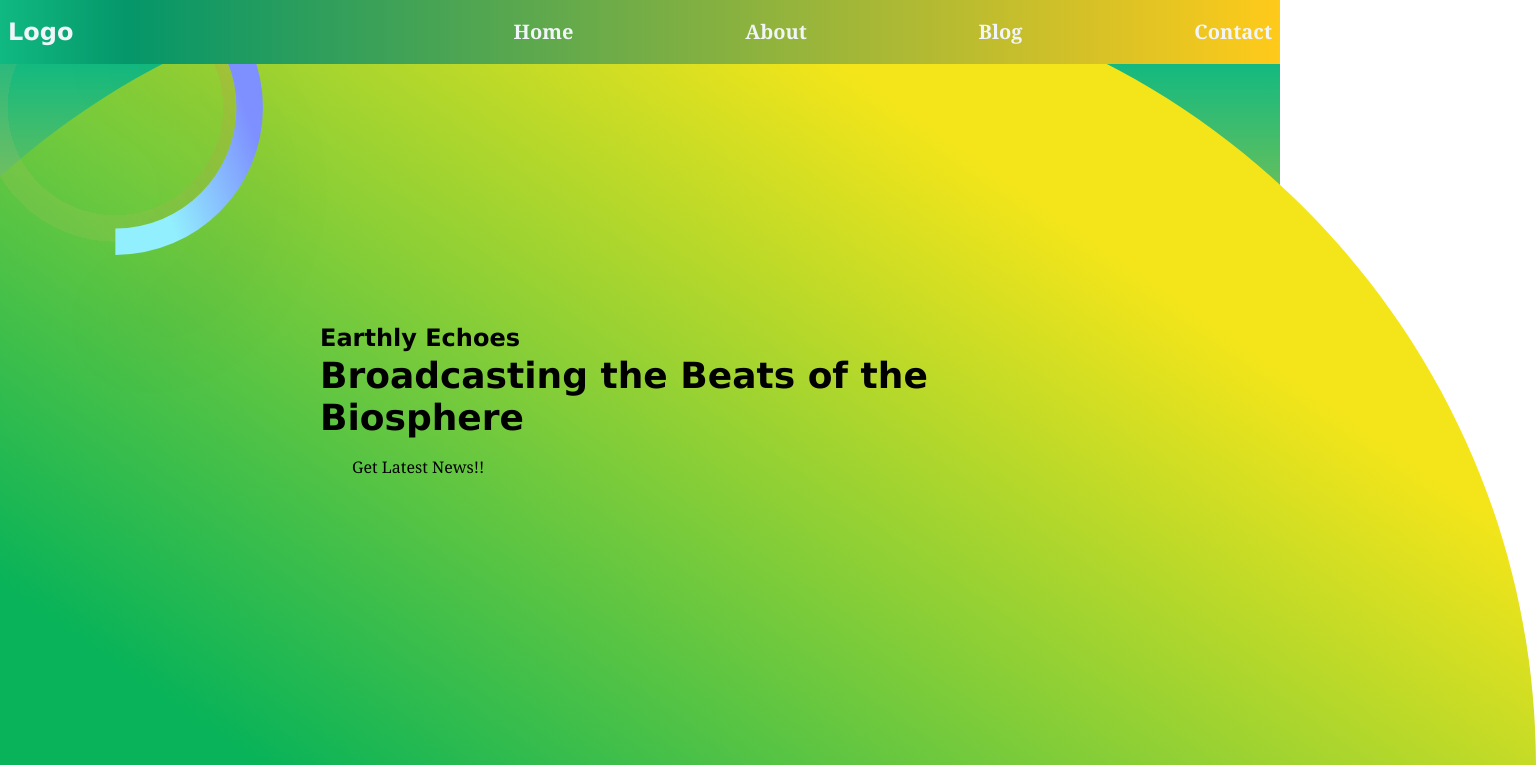
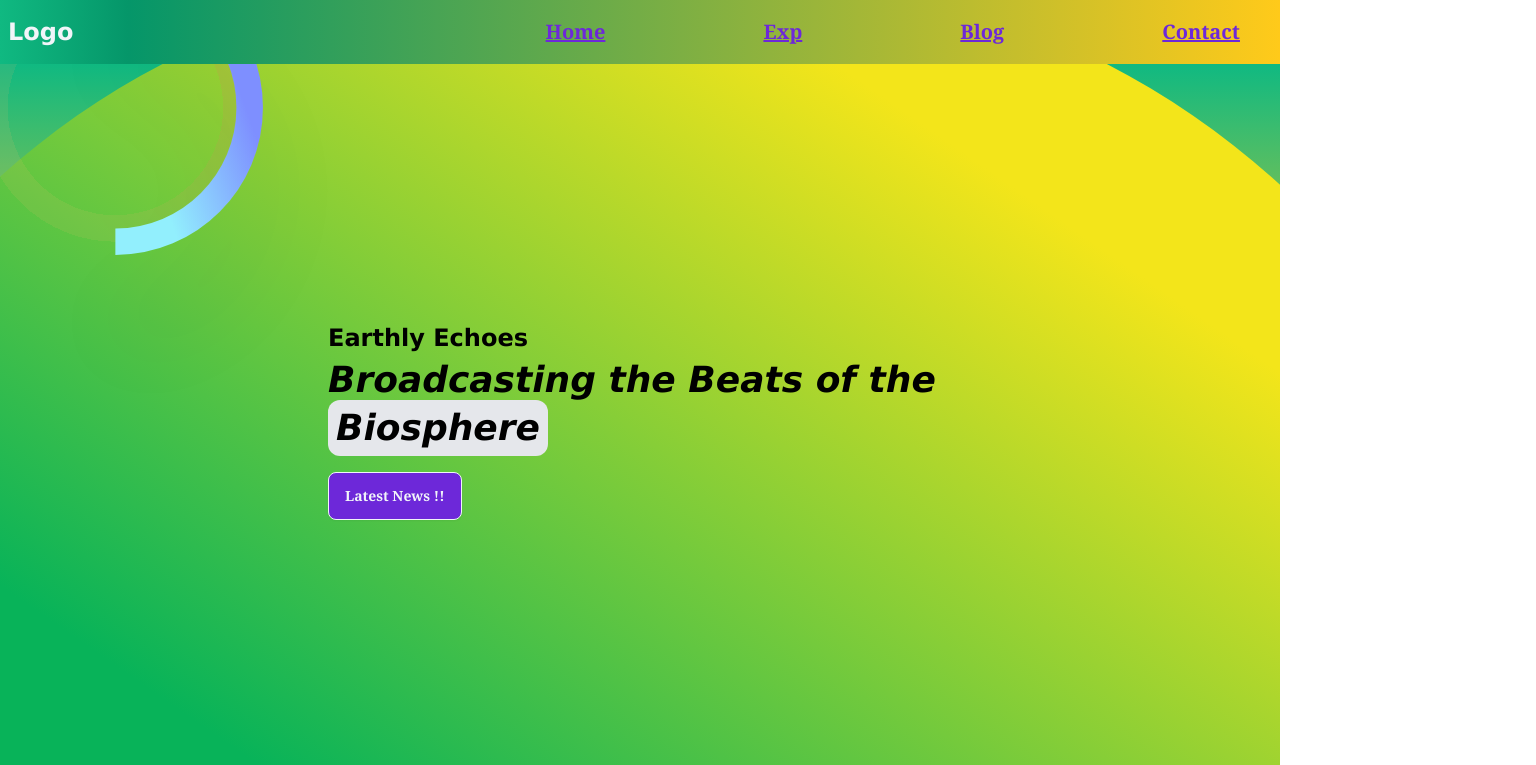
Before and after one commit to PlanetCrisisInfo/frontend, a Next.js app: page / in a window 1280 px wide. Shown: the top 765 px of the page, 1536 px wide, since content can reach past the window. Built offline with nearby package versions, Linux system fonts and the light colour scheme.

Commit message:
daisyUI added with prefix and more refinement

```diff
--- a/package.json
+++ b/package.json
@@ -24,6 +24,7 @@
     "@types/react": "^18",
     "@types/react-dom": "^18",
     "autoprefixer": "^10.4.16",
+    "daisyui": "^4.4.24",
     "eslint": "^8",
     "eslint-config-next": "14.0.4",
     "postcss": "^8.4.32",
--- a/src/app/globals.scss
+++ b/src/app/globals.scss
@@ -76,11 +76,11 @@
     }
 
     &.btn {
-      @apply bg-yellow-600  text-slate-100 hover:bg-yellow-500;
+      @apply bg-yellow-300  text-slate-100 hover:bg-yellow-400;
     }
 
     &.link {
-      @apply text-yellow-600 flex items-center gap-2 py-4 transition-colors duration-300 hover:text-yellow-500  focus:outline-none focus-visible:outline-none lg:px-8 underline;
+      @apply text-yellow-300 flex items-center gap-2 py-4 transition-colors duration-300 hover:text-yellow-400  focus:outline-none focus-visible:outline-none lg:px-8 underline;
     }
 
     &.link-active {
--- a/src/components/common/header/Navbar/Nav.tsx
+++ b/src/components/common/header/Navbar/Nav.tsx
@@ -1,4 +1,6 @@
 "use client"
+
+import Link from "next/link"
 
 import useCurrentUrl from "@/hooks/useCurrentUrl"
 
@@ -21,10 +23,18 @@ function Nav() {
       <div className="min-h-[8vh]  container flex justify-between items-center text-xl relative z-40 ">
         <h2 className="min-w-[20%] cursor-pointer">Logo</h2>
         <ul className="flex justify-between min-w-[60%] cursor-pointer">
-          <li>Home</li>
-          <li>About</li>
-          <li>Blog</li>
-          <li className="">Contact</li>
+          <li className={`${theme} link`}>
+            <Link href="/">Home</Link>
+          </li>
+          <li className={`${theme} link`}>
+            <Link href="/exp">Exp</Link>
+          </li>
+          <li className={`${theme} link`}>
+            <Link href="/blog">Blog</Link>
+          </li>
+          <li className={`${theme} link`}>
+            <Link href="/contact">Contact</Link>
+          </li>
         </ul>
       </div>
     </nav>
--- a/src/components/common/header/home/Hero/Hero.module.scss
+++ b/src/components/common/header/home/Hero/Hero.module.scss
@@ -1,5 +1,5 @@
 .planet {
-  display: relative;
+  overflow: hidden;
   transform: scale(2.5) translateY(-10%);
 }
 
--- a/src/components/common/header/home/Hero/index.tsx
+++ b/src/components/common/header/home/Hero/index.tsx
@@ -7,7 +7,7 @@ import styles from "./Hero.module.scss"
 interface IHeaderComponentProps {}
 const Hero = () => {
   return (
-    <div className="w-[100vw] max-w-[2160px] mx-auto heroHome bg ">
+    <div className="w-[100vw] max-w-[2160px] mx-auto heroHome bg overflow-hidden">
       <Image
         src={planetSvg}
         alt="planet"
@@ -16,14 +16,19 @@ const Hero = () => {
         quality={75}
       />
       <div className="absolute m-auto top-[40vmin] left-0 right-0 z-50">
-        <div className="w-1/2 mx-auto">
-          <h2>
+        <div className="container w-full lg:w-1/2 mx-auto">
+          <h2 className="mb-4">
             Earthly Echoes <br />{" "}
-            <span className="text-4xl">
-              Broadcasting the Beats of the Biosphere
+            <span className="text-3xl italic lg:text-4xl mt-1 inline-block">
+              Broadcasting the Beats of the{" "}
+              <i className="bg-gray-200 p-2 rounded-xl inline-block">
+                Biosphere
+              </i>
             </span>
           </h2>
-          <button>Get Latest News!!</button>
+          <button className="mx-auto lg:mx-0 flex du-btn happy btn">
+            Latest News !!
+          </button>
         </div>
       </div>
     </div>
--- a/tailwind.config.ts
+++ b/tailwind.config.ts
@@ -34,6 +34,16 @@ const config: Config = {
       },
     },
   },
-  plugins: [],
+  plugins: [require("daisyui")],
+  daisyui: {
+    themes: [], // false: only light + dark | true: all themes | array: specific themes like this ["light", "dark", "cupcake"]
+    darkTheme: "light",
+    base: true, // applies background color and foreground color for root element by default
+    styled: true, // include daisyUI colors and design decisions for all components
+    utils: true, // adds responsive and modifier utility classes
+    prefix: "du-", // prefix for daisyUI classnames (components, modifiers and responsive class names. Not colors)
+    logs: true, // Shows info about daisyUI version and used config in the console when building your CSS
+    themeRoot: ":root", // The element that receives theme color CSS variables
+  },
 }
 export default config
```
Also changed, not shown: 1 other file (tests, documents, lock files or other folders).
